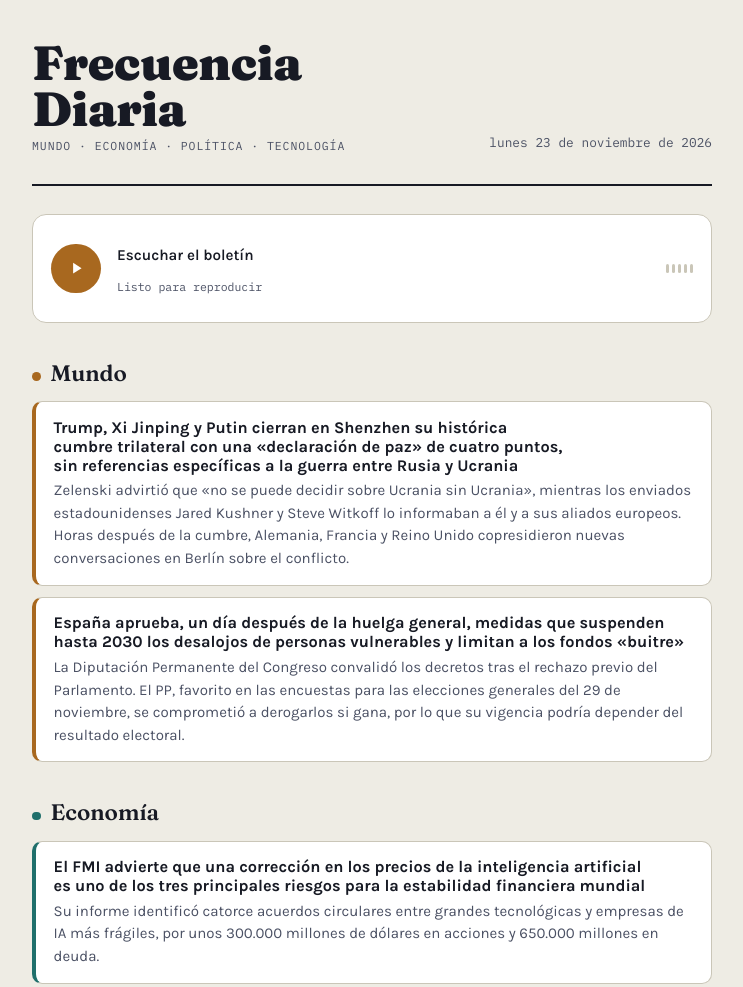
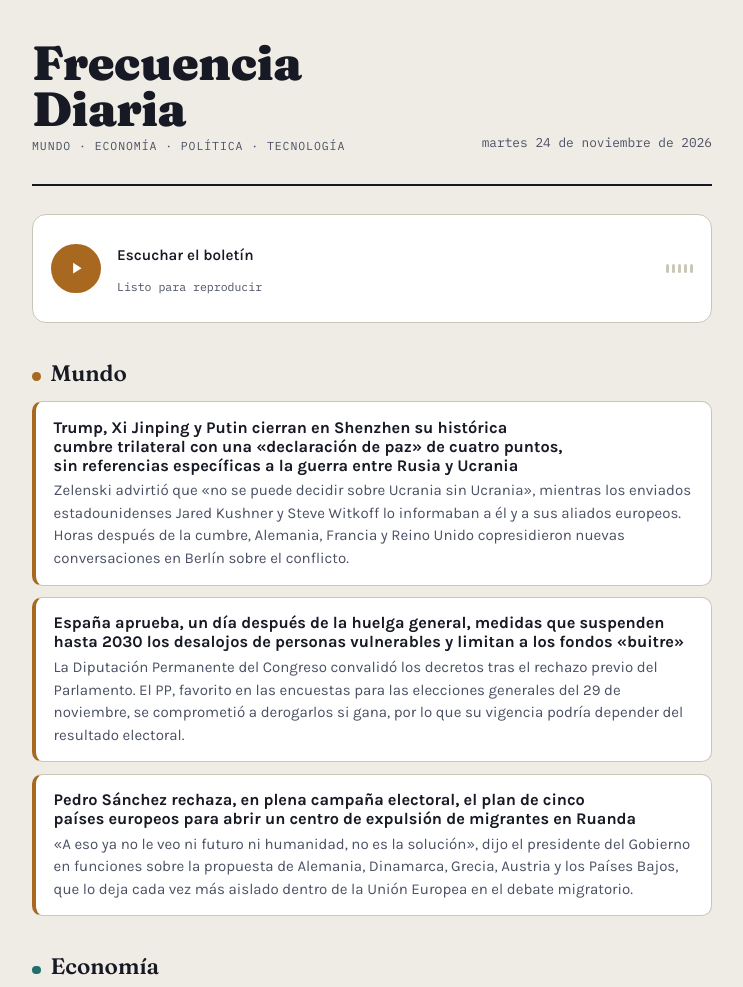
Before and after one commit to JuaniOrbez/RenderBroker, a plain HTML site: page daily-news-agent/template.html in a window 1280 px wide. Shown: the top 987 px of the page, without its empty margins (268-1011 px from the left). Drawn offline with Linux system fonts and the light colour scheme.

Commit message:
Actualiza noticias-hoy.md — martes 24 de noviembre de 2026
Mundo: se añade el rechazo de Pedro Sánchez al plan de cinco
países europeos para abrir un centro de expulsión de migrantes en
Ruanda, en plena campaña electoral española.

Economía, Política y Tecnología: sin cobertura nueva verificable
hoy, se mantiene el contenido de la última edición confirmada.

Co-Authored-By: Claude Sonnet 5 <noreply@anthropic.com>
Claude-Session: https://claude.ai/code/session_017SrQdf2pUxuo1w8SkhtdFf

```diff
--- a/daily-news-agent/template.html
+++ b/daily-news-agent/template.html
@@ -337,7 +337,7 @@
 <script>
   // ---- Contenido del día: editar esta sección para actualizar el boletín ----
   var NEWS = {
-    date: "lunes 23 de noviembre de 2026",
+    date: "martes 24 de noviembre de 2026",
     sections: [
       {
         id: "mundo",
@@ -350,6 +350,10 @@
           {
             headline: "España aprueba, un día después de la huelga general, medidas que suspenden hasta 2030 los desalojos de personas vulnerables y limitan a los fondos «buitre»",
             body: "La Diputación Permanente del Congreso convalidó los decretos tras el rechazo previo del Parlamento. El PP, favorito en las encuestas para las elecciones generales del 29 de noviembre, se comprometió a derogarlos si gana, por lo que su vigencia podría depender del resultado electoral."
+          },
+          {
+            headline: "Pedro Sánchez rechaza, en plena campaña electoral, el plan de cinco países europeos para abrir un centro de expulsión de migrantes en Ruanda",
+            body: "«A eso ya no le veo ni futuro ni humanidad, no es la solución», dijo el presidente del Gobierno en funciones sobre la propuesta de Alemania, Dinamarca, Grecia, Austria y los Países Bajos, que lo deja cada vez más aislado dentro de la Unión Europea en el debate migratorio."
           }
         ]
       },
@@ -422,6 +426,8 @@
       { name: "Al Jazeera (mundo, España aprueba reformas de vivienda tras la huelga general)", url: "https://www.aljazeera.com/news/2026/11/12/spain-approves-housing-reforms-after-nationwide-strike-over-costs" },
       { name: "Bolsamanía (mundo, el Congreso aprueba el decreto de medidas de vivienda)", url: "https://www.bolsamania.com/noticias/economia/congreso-aprueba-decreto-medidas-vivienda-deja-caer-alquiler-indefinido--24146538.html" },
       { name: "Democrata.es (mundo, promedio de encuestas para las elecciones generales)", url: "https://www.democrata.es/encuestas/elecciones-generales/promedio-encuestas-elecciones-generales-adelanto-electoral-2026/" },
+      { name: "Euronews (mundo, Sánchez rechaza el plan de deportación de migrantes a Ruanda)", url: "https://es.euronews.com/2026/11/17/pedro-sanchez-rechaza-plan-deportacion-inmigrantes-ruanda" },
+      { name: "RTP (mundo, Sánchez critica el plan europeo de deportar migrantes a Ruanda)", url: "https://www.rtp.pt/noticias/mundo/nao-e-a-solucao-sanchez-critica-plano-europeu-de-deportar-migrantes-para-o-ruanda_n1779632" },
       { name: "Pasquale Pillitteri (economía, FMI y riesgo de burbuja de IA)", url: "https://pasqualepillitteri.it/es/news/24794/burbuja-ia-fmi-avisa-650000-millones-deuda-nasdaq-cae" },
       { name: "Le Grand Continent (economía, venta masiva en Wall Street)", url: "https://legrandcontinent.eu/es/?p=117674" },
       { name: "Articulo14 (economía, agencias de rating alertan del riesgo de bloqueo político)", url: "https://www.articulo14.es/economia/las-agencias-de-rating-alertan-del-riesgo-de-bloqueo-politico-y-freno-a-la-inmigracion-tras-las-elecciones-20261115.html" },
```
Also changed, not shown: 1 other file.
